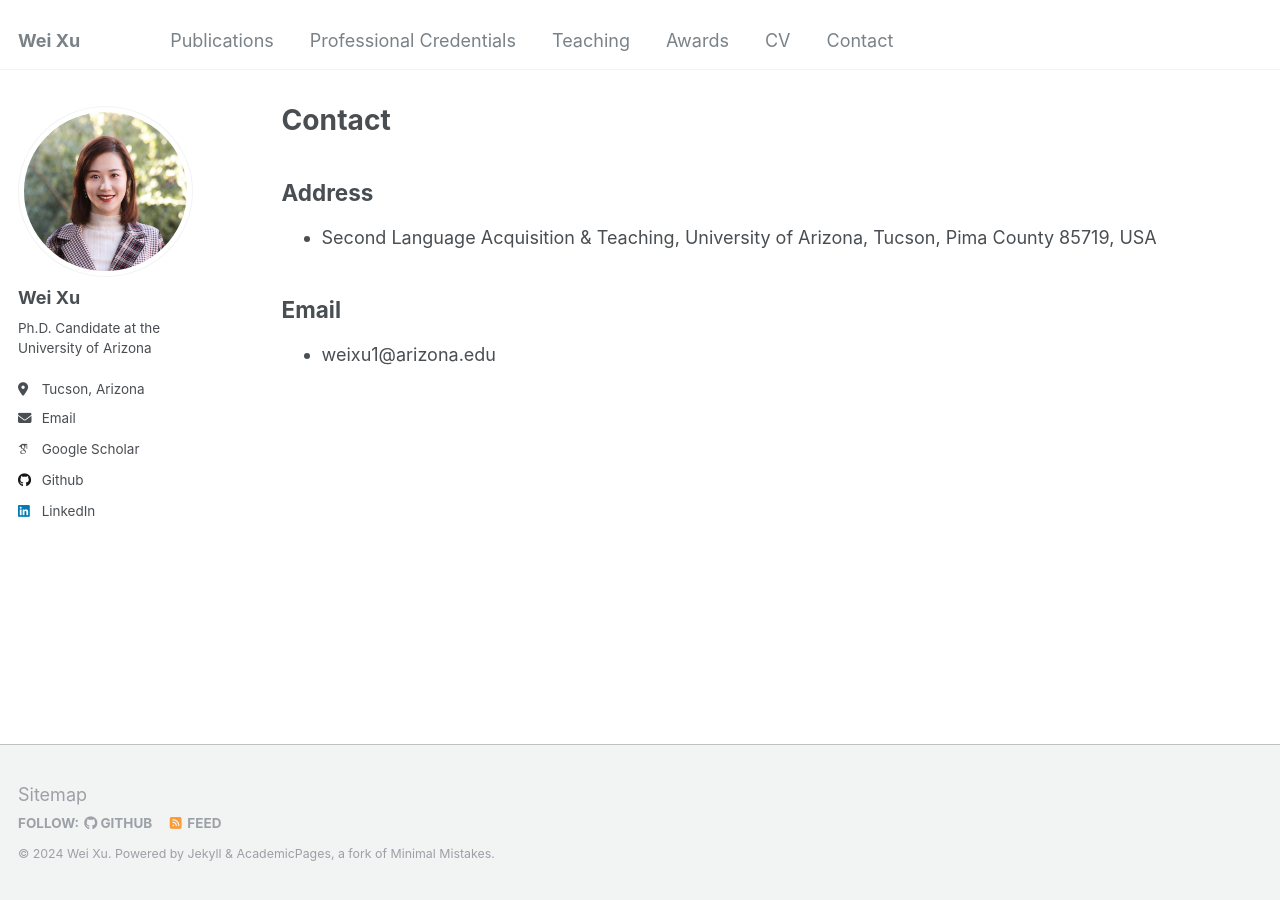
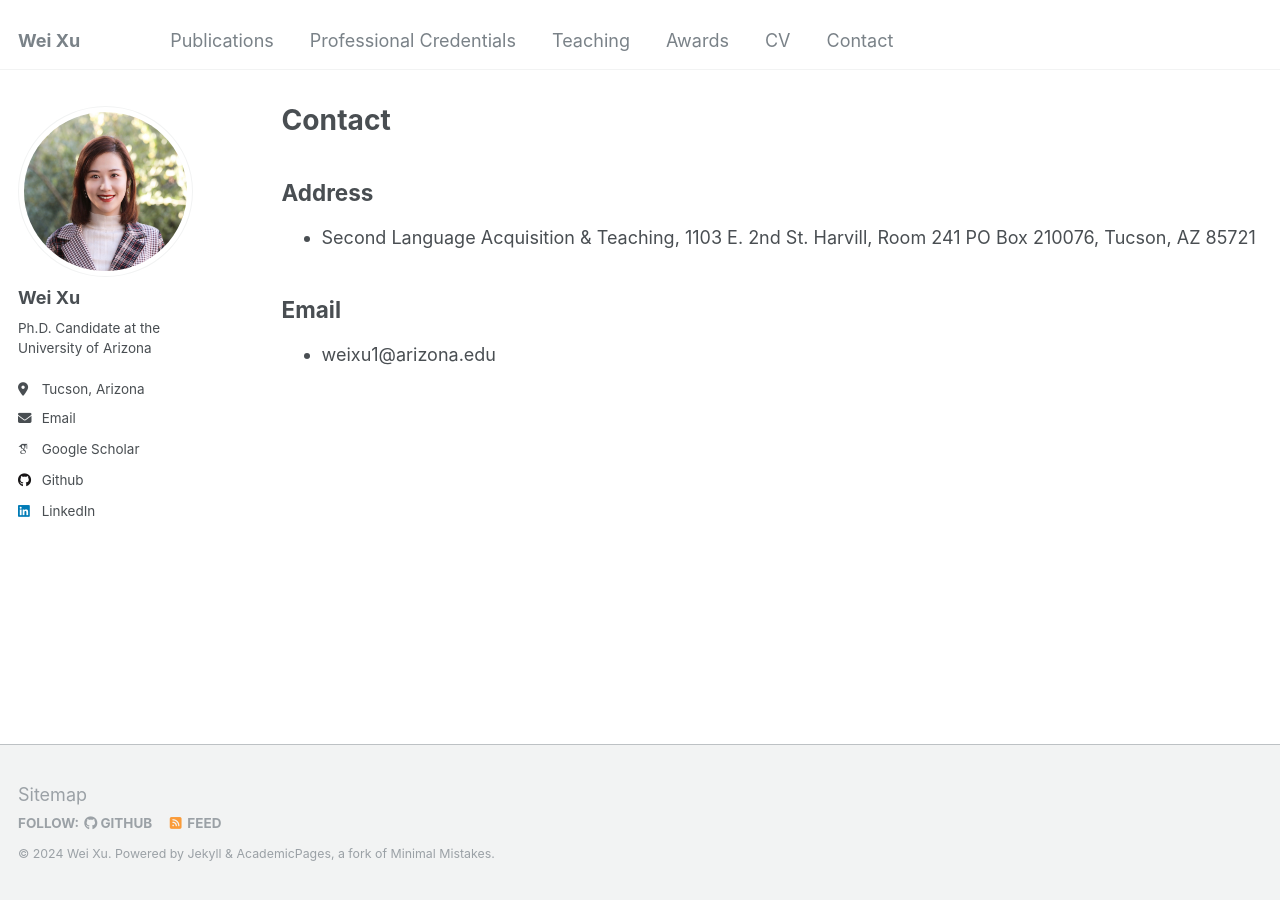
Before and after one commit to weixu-vivian/weixu-vivian.github.io, a Jekyll site: the page built from _pages/Contact.md, in a window 1280 px wide. Built offline with Jekyll 4.4.1, drawn with Linux system fonts in a browser that asks for light colours; some web fonts are replaced.

Commit message:
Contact.md

```diff
--- a/_pages/Contact.md
+++ b/_pages/Contact.md
@@ -8,7 +8,8 @@ author_profile: true
 
 ## Address
 
-* Second Language Acquisition & Teaching, University of Arizona, Tucson, Pima County 85719, USA
+* Second Language Acquisition & Teaching, 1103 E. 2nd St. Harvill, Room 241
+  PO Box 210076, Tucson, AZ 85721
 
 
 ## Email
```
